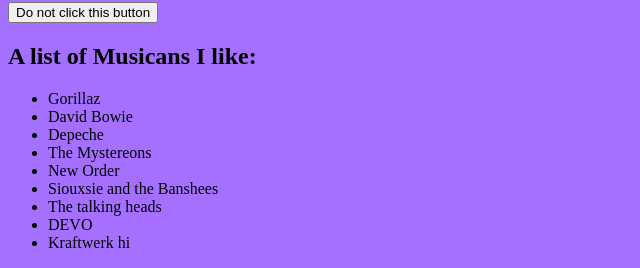
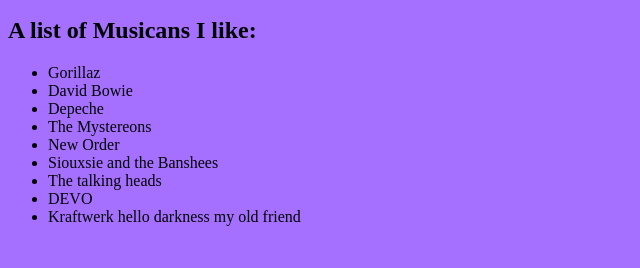
Before and after one commit to TinyGoat42/exploring-cs, a plain HTML site: page index.html in a window 1280 px wide. Shown: the part 905-1173 px from the top of the page, without its empty margins (0-640 px from the left). After the commit the page ends 1147 px from the top, so only its background shows below. Drawn offline with Linux system fonts and the light colour scheme.

Commit message:
tried again

```diff
--- a/index.html
+++ b/index.html
@@ -1,7 +1,7 @@
 <!DOCTYPE html>
 <html>
  <head>
-  favicon_package_v0.16.zip
+  <link rel="shortcut icon" type="image/x-icon" href="favicon_package_v0.16.zip">
  </head>
  <body bgcolor="a570ff">
   <h1>This is my Amazing Header</h1>
@@ -21,7 +21,7 @@
   <li>Siouxsie and the Banshees</li>
   <li>The talking heads</li>
   <li>DEVO</li>
-  <li>Kraftwerk hi</li>
+  <li>Kraftwerk hello darkness my old friend</li>
 
 
 
```
